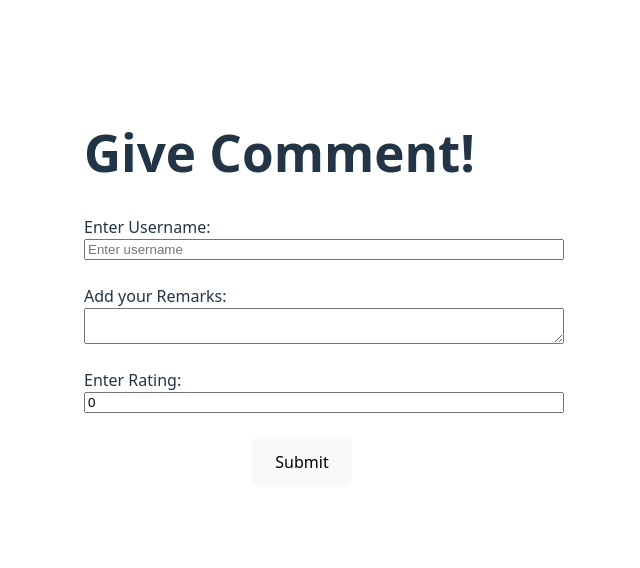
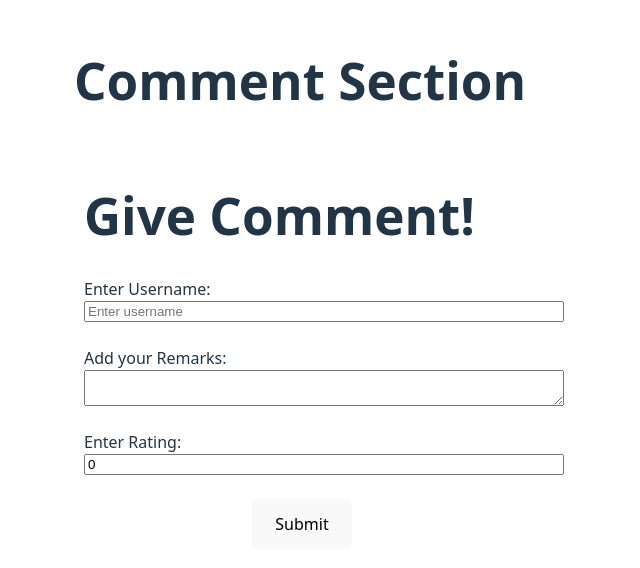
Before and after one commit to ArshdeepKaur1909/toDoWithReactJs, a React (Vite) app: page / in a window 1280 px wide. Shown: the part 150-718 px from the top of the page, without its empty margins (316-956 px from the left). Built offline with nearby package versions, Linux system fonts and the light colour scheme.

Commit message:
Create functionality of adding comments in comment section

```diff
--- a/src/App.jsx
+++ b/src/App.jsx
@@ -2,11 +2,12 @@
 import ToDo from "./toDo.jsx"
 import Lottery from "./lottery.jsx"
 import Comment from "./comment.jsx"
+import CommentSection from "./commentSection.jsx"
 
 function App() {
   return (
     <>
-      <Comment />
+      <CommentSection />
     </>
   );
 }
--- a/src/comment.jsx
+++ b/src/comment.jsx
@@ -1,7 +1,7 @@
 import {useState} from "react";
 import "./comment.css";
 
-function Comment(){
+function Comment({addComment}){
     const [inputObject, setInputObject] = useState({
         username: "",
         remarks: "",
@@ -19,6 +19,7 @@ function Comment(){
 
     let submitForm = function(event){
       event.preventDefault();
+      addComment(inputObject);
       setInputObject({
         username: "",
         remarks: "",
--- /dev/null
+++ b/src/commentSection.jsx
@@ -0,0 +1,27 @@
+import {useState} from "react";
+import Comment from "./comment.jsx";
+
+function CommentSection(){
+  const [commentSection, setCommentSection] = useState([]);
+
+// creating a function which will passing as attribute's value in comment.jsx's comment component
+let addComment = function(comment){
+  setCommentSection( (prevSection) => {
+    return [...prevSection, comment]
+  } )
+}
+
+  return (
+    <>
+    <div className="commentSection">
+        <h1>Comment Section</h1>
+        {commentSection.map( (comment) => (
+          <div>{comment.remarks}  &nbsp;&nbsp;&nbsp;  &#11088;{comment.rating} &nbsp;&nbsp;&nbsp; -@{comment.username}</div>
+        ) )}
+    </div>
+    <Comment addComment={addComment} ></Comment>
+    </>
+  );
+}
+
+export default CommentSection;
```
